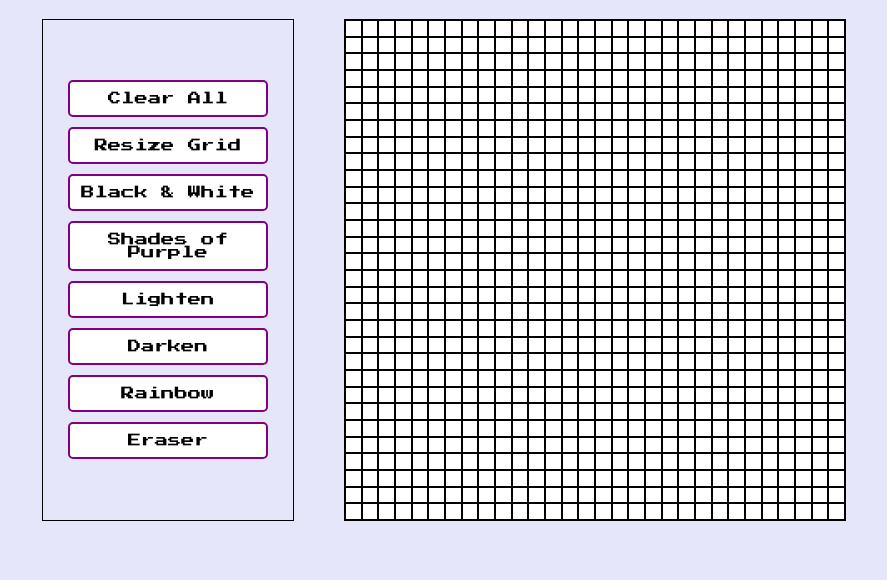
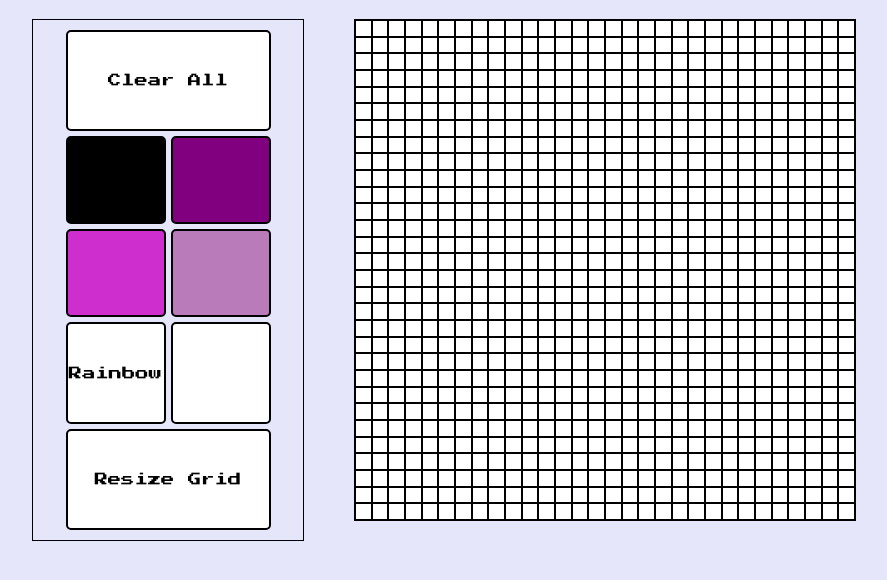
Before and after one commit to j-elkins/etch-a-sketch, a plain HTML site: page index.html in a window 1280 px wide. Shown: the part 64-644 px from the top of the page, without its empty margins (196-1083 px from the left). Drawn offline with Linux system fonts and the light colour scheme.

Commit message:
Rainbow mode works

```diff
--- a/index.html
+++ b/index.html
@@ -16,13 +16,29 @@
     <div id="mainContent">
       <div id="controlPanel">
         <button id="refreshPageBtn" class="btn">Clear All</button>
+        <button
+          id="toggleBlackBtn"
+          class="btn"
+          style="background-color: black"
+        ></button>
+        <button
+          id="toggleShadesBtn"
+          class="btn"
+          style="background-color: purple"
+        ></button>
+        <button
+          id="toggleLightenBtn"
+          class="btn"
+          style="background-color: #cd2ecd"
+        ></button>
+        <button
+          id="toggleDarkenBtn"
+          class="btn"
+          style="background-color: #ba7bba"
+        ></button>
+        <button id="toggleRainbowBtn" class="btn">Rainbow</button>
+        <button id="toggleEraserBtn" class="btn"></button>
         <button id="resizeGridBtn" class="btn">Resize Grid</button>
-        <button id="toggleBWBtn" class="btn">Black & White</button>
-        <button id="toggleShadesBtn" class="btn">Shades of Purple</button>
-        <button id="toggleLightenBtn" class="btn">Lighten</button>
-        <button id="toggleDarkenBtn" class="btn">Darken</button>
-        <button id="toggleRainbowBtn" class="btn">Rainbow</button>
-        <button id="toggleEraserBtn" class="btn">Eraser</button>
       </div>
       <div id="gridContainer"></div>
     </div>
--- a/script.js
+++ b/script.js
@@ -3,7 +3,6 @@
 const gridContainer = document.querySelector("#gridContainer");
 
 let currentPaintMode = "purple";
-let randomColor = Math.floor(Math.random() * 16777215).toString(16);
 
 function getPaintStyle() {
   if (currentPaintMode == "purple") {
@@ -13,11 +12,16 @@ function getPaintStyle() {
   } else if (currentPaintMode == "eraser") {
     return "background-color: white; border: 1px black solid";
   } else if (currentPaintMode == "rainbow") {
-    return "background-color: '#' + randomColor; border: 1px black solid";
+    let randomColor = Math.floor(Math.random() * 360);
+    return (
+      "background-color: hsl(" +
+      randomColor +
+      ", 100%, 50%); border: 1px black solid"
+    );
   } else if (currentPaintMode == "lighten") {
-    return "background-color: white; border: 1px black solid";
+    return "background-color: #cd2ecd; border: 1px black solid";
   } else if (currentPaintMode == "darken") {
-    return "background-color: white; border: 1px black solid";
+    return "background-color: #ba7bba; border: 1px black solid";
   }
 }
 
@@ -33,7 +37,7 @@ function createGrid(height, width) {
     // if mousedown detected, then mouseenter to change each div, until mouseup?
     square.addEventListener("mouseenter", () => {
       // if background is white: add color
-      // else
+      // else lighten/darken according to chosen mode
       square.style.cssText = getPaintStyle();
     });
   }
@@ -62,8 +66,8 @@ resizeGridBtn.addEventListener("click", () => {
 
 // button to select black & white mode
 
-const toggleBWBtn = document.querySelector("#toggleBWBtn");
-toggleBWBtn.addEventListener("click", function () {
+const toggleBlackBtn = document.querySelector("#toggleBlackBtn");
+toggleBlackBtn.addEventListener("click", function () {
   currentPaintMode = "black";
 });
 
@@ -102,16 +106,10 @@ toggleEraserBtn.addEventListener("click", function () {
   currentPaintMode = "eraser";
 });
 
-// add hover effect: grid dvs change color when mouse passes over them
-// addEventListener for mouse pointer enters/leaves div
-
-// change color of the divs either by JS change background-color
-// or adding new class to div
-
 // add prompt popup to user asking: # of squares per side for new grid
 // max limit 100
 // new grid should take up same total space no matter what # of squares
 
 // BONUS: lighten/darken 10% on each pass
-// BONUS: shades of purple instead of black and white
+// BONUS: shades of purple instead of black
 // BONUS: add option to toggle random rainbow color insted of black
--- a/style.css
+++ b/style.css
@@ -15,28 +15,33 @@ body {
   gap: 50px;
 }
 
+/* CONTROL PANEL -------------------------------- */
 #controlPanel {
   border: 1px solid black;
   width: 250px;
   height: 500px;
-  display: flex;
-  flex-direction: column;
-  gap: 10px;
-  align-items: center;
+  display: grid;
+  grid-template-columns: repeat(2, 100px);
+  padding: 10px;
+  gap: 5px;
   justify-content: center;
 }
 
 .btn {
   background-color: white;
   border-radius: 5px;
-  border: 2px purple solid;
-  width: 200px;
+  border: 2px black solid;
+  /* width: 100px; */
   padding: 10px 0px;
   font-family: "Press Start 2P", Courier, cursive;
 }
-
 .btn:hover {
   background: rgb(198, 195, 195);
+  border: 1px solid red;
+}
+#refreshPageBtn,
+#resizeGridBtn {
+  grid-column: 1 / 3;
 }
 
 #gridContainer {
@@ -52,7 +57,3 @@ body {
   padding: 0;
   margin: 0;
 }
-
-.filled {
-  background: purple;
-}
```
